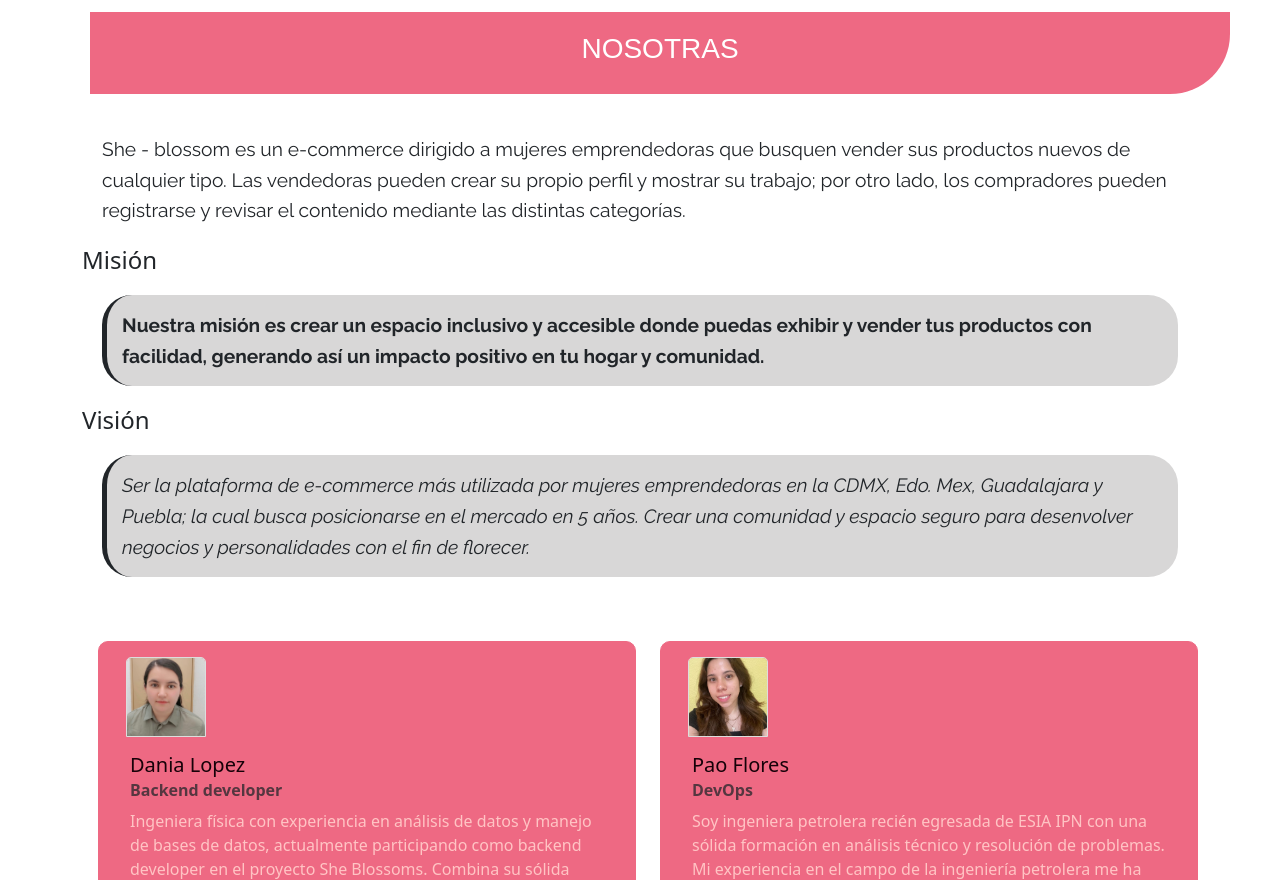
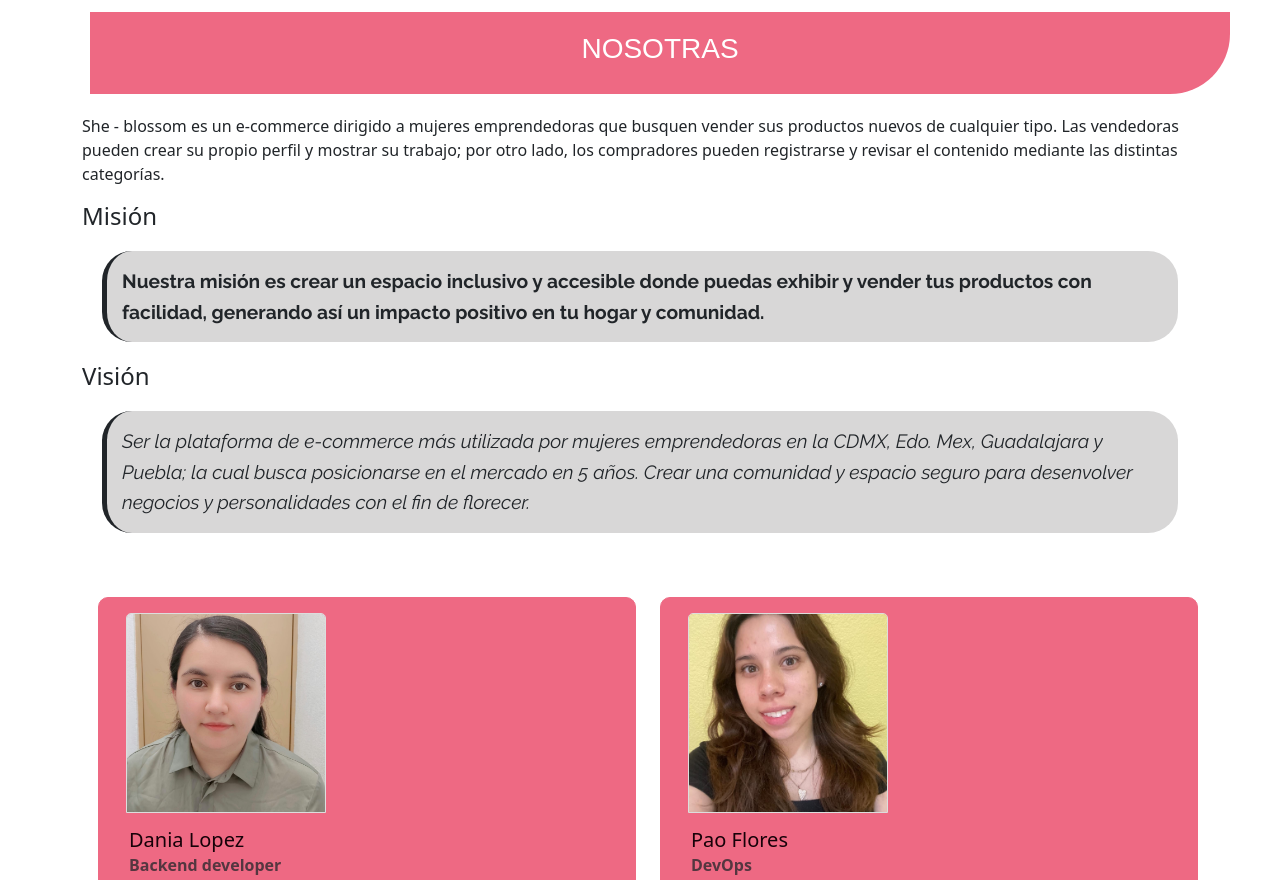
Before and after one commit to N00IA/She-Blossoms, a plain HTML site: page acercaDeNosotros.html in a window 1280 px wide. Shown: the part 70-950 px from the top of the page. Drawn offline with nearby package versions, Linux system fonts and the light colour scheme.

Commit message:
Funcional

```diff
--- a/style.css
+++ b/style.css
@@ -25,19 +25,20 @@
 
 
 #card2{
-    display: flex;
+
     border-color: #EE6983;
-
+    overflow: hidden;
     border-radius: 8px;
     border: 2px solid  #850E35;
     box-shadow: 0 4px 8px rgba(0, 0, 0, 0.1);
     font-family: "Raleway", sans-serif;
     padding: 20px;
     justify-content: center;
-    width: 300px;
 
 }
+
 .card{
+    /*Fondo */
     display: flex;
     background-color: #EE6983;
     border: 1px solid #EE6983;
@@ -48,21 +49,36 @@
     justify-content: space-between;
     width: 100%; /*No quitar*/
     max-width: 600px ; /*No quitar*/
+
+
 }
 
 
 .card img{
-    width: 80px ;
+    width: 200px ;
     height: auto;
     border:1px solid#ddd;
     margin-right: 10px;
-    display: flex;
-
 }
 
+/* Contenedor de la imagen */
+.cont-imagen {
+    flex: 0 0 auto; /* No permite que el contenedor de la imagen se estire */
+}
 
+.card-img-top {
+    width: 150px; /* Ajusta el ancho según sea necesario */
+    height: 150px; /* Ajusta el alto según sea necesario */
+    object-fit: cover; /* Ajusta la imagen dentro del contenedor */
+}
 
+/* Contenedor del texto */
+.card-body {
+    padding: 15px;
+    flex: 1; /* Permite que el contenido ocupe el espacio restante */
+}
 
+/*
 .card .text{
     flex: 1;
     display: flex;
@@ -70,18 +86,20 @@
     justify-content: center;
 
 }
-
+*/
 
 .prueba{
     padding: 20px;
     margin: 20px;
 };
 
+/*
 img {
     max-width: 100%;
     height: 100%;
     margin: 10px;
 }
+    */
 
 .parrafo{
     font-family:"Raleway", sans-serif;
```
